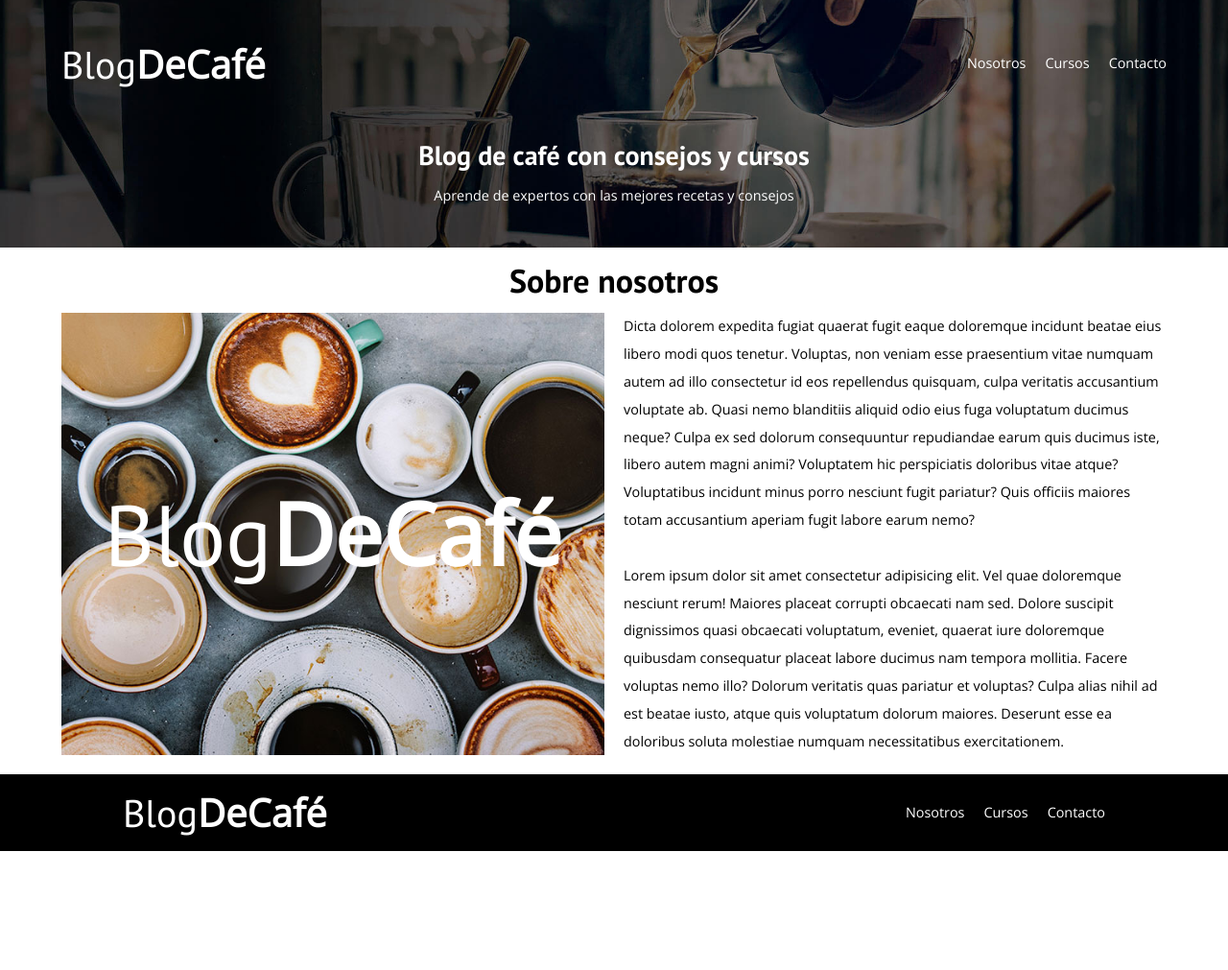
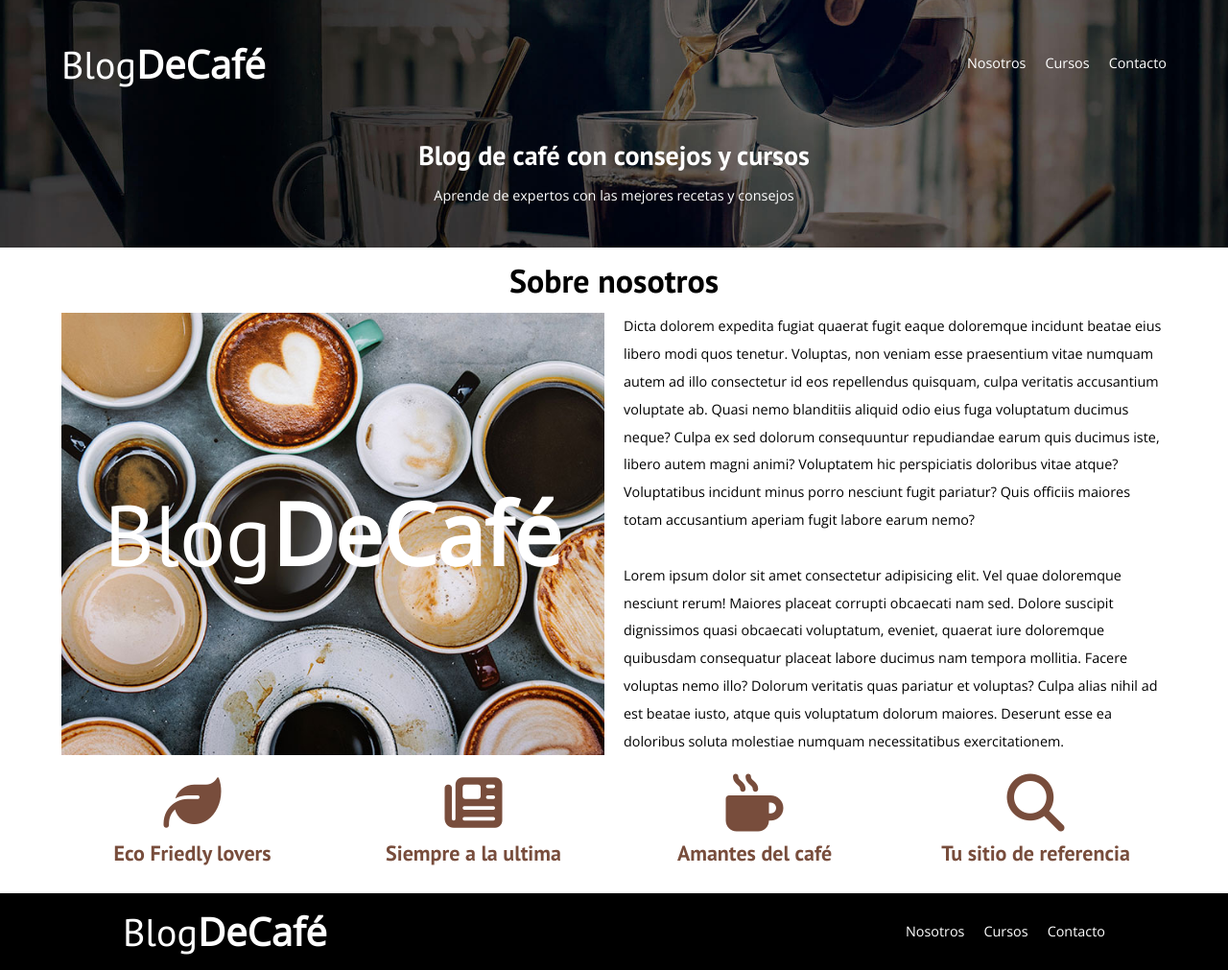
Before and after one commit to MrSetOne/04.BlogDeCafe, a plain HTML site: page nosotros.html in a window 1280 px wide. Shown: the whole page at 96% size. Before the commit the page ends 887 px from the top, so only its background shows below. Drawn offline with nearby package versions, Linux system fonts and the light colour scheme; files whose address does not match are found by name.

Commit message:
AboutUS's Bottom fixed

```diff
--- a/nosotros.html
+++ b/nosotros.html
@@ -12,6 +12,7 @@
     <link rel="preconnect" href="https://fonts.gstatic.com" crossorigin>
     <link href="https://fonts.googleapis.com/css2?family=Julius+Sans+One&family=Open+Sans&family=PT+Sans:wght@400;700&display=swap" rel="stylesheet">
     <title>Blog de Café</title>
+    <script src="https://kit.fontawesome.com/c569a510c1.js" crossorigin="anonymous"></script>
 </head>
 
 <body>
@@ -49,6 +50,31 @@
                 molestiae numquam necessitatibus exercitationem.
             </p>
     </main>
+    <article class="main-size center-element">
+        <div class="cualidades__contenedor">
+            <div class="cualidades__item center-text">
+                <i class="fas fa-leaf"></i>
+                <h4>Eco Friedly lovers</h4>
+                <p></p>
+            </div>
+            <div class="cualidades__item center-text">
+                <i class="fas fa-newspaper"></i>
+                <h4>Siempre a la ultima</h4>
+                <p></p>
+            </div>
+            <div class="cualidades__item center-text">
+                <i class="fas fa-mug-hot"></i>
+                <h4>Amantes del café</h4>
+                <p></p>
+            </div>
+            <div class="cualidades__item center-text">
+                <i class="fas fa-search"></i>
+                <h4>Tu sitio de referencia</h4>
+                <p></p>
+            </div>
+        </div>
+    </article>
+
     <footer class="header__superior footer">
         <a href="./index.html">
             <h1 class="c-white logo">Blog<span>DeCafé</span></h1>
--- a/style/nosotros.css
+++ b/style/nosotros.css
@@ -43,3 +43,29 @@
         font-size: 10vw;
     }
 }
+
+.cualidades__contenedor {
+    width: 100%;
+    display: grid;
+    grid-template-columns: repeat(4, 1fr);
+    gap: 2rem;
+    margin-bottom: 2rem;
+}
+
+.cualidades__item {
+    color: var(--cafe);
+}
+
+.cualidades__item i {
+    font-size: 6rem;
+}
+
+.cualidades__item h4 {
+    font-size: clamp(1.9rem, 4.7vw, 2.2rem);
+}
+
+@media (max-width: 950px) {
+    .cualidades__contenedor {
+        grid-template-columns: repeat(2, 1fr)
+    }
+}
```
Also changed, not shown: fin/nosotros.html (+8 -2 lines), 1 other file.
